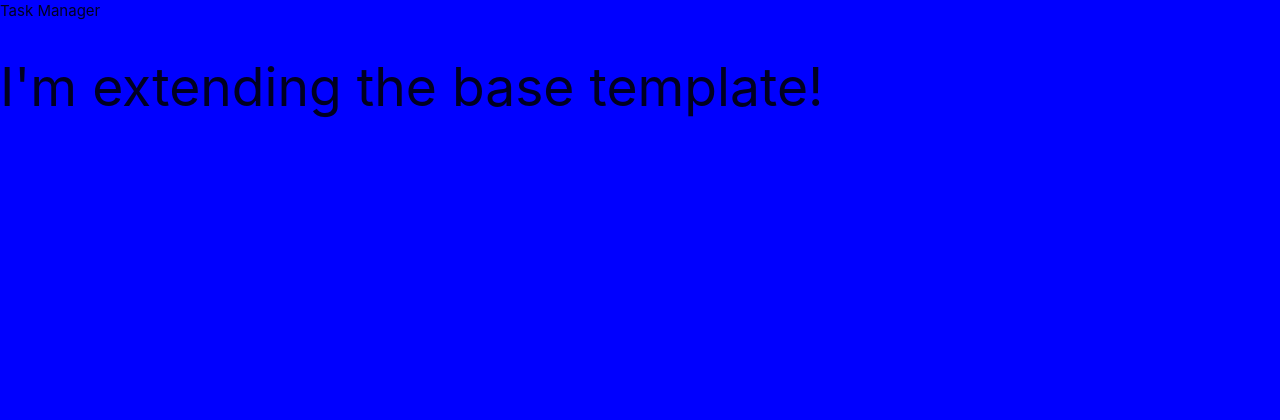
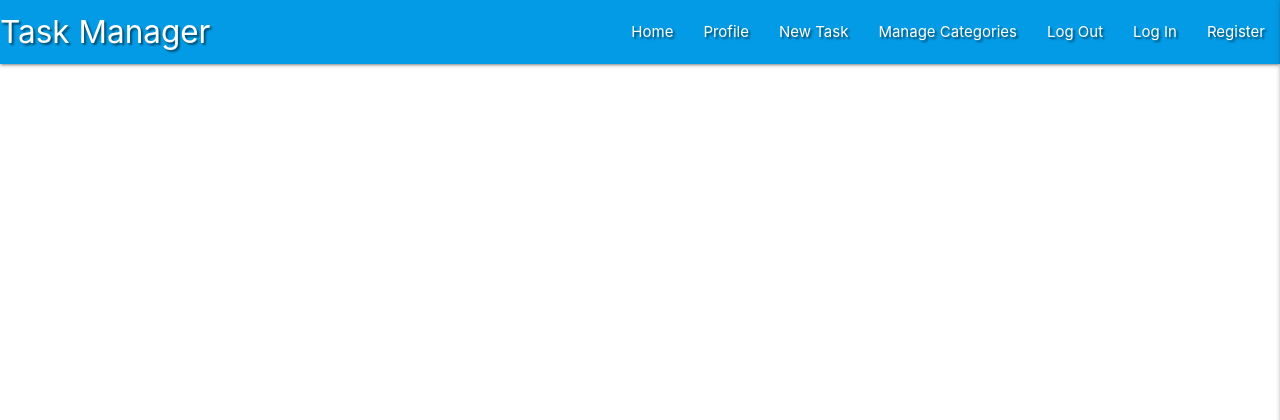
Before and after one commit to Julia-IO/Data_Centric_Mini_Project, a Flask app: page / in a window 1280 px wide. Shown: the top 420 px of the page. Run offline with Flask 2, Linux system fonts and the light colour scheme; data that the repository does not hold is empty; some libraries are stand-ins or nearby versions.

Commit message:
Add Materialize NavBar and Sidenav

```diff
--- a/static/css/style.css
+++ b/static/css/style.css
@@ -1,3 +1,3 @@
-body {
-    background-color: blue;
+.text-shadow {
+    text-shadow: 2px 2px 2px rgba(0, 0, 0, 0.5);
 }
--- a/static/js/script.js
+++ b/static/js/script.js
@@ -0,0 +1,20 @@
+/*
+    jQuery for MaterializeCSS initialization
+*/
+
+ $(document).ready(function(){
+    $(".sidenav").sidenav({edge: "right"});
+  });
+
+
+
+
+
+/*
+    vanilla JavaScript for MaterializeCSS initialization
+*/
+
+// document.addEventListener('DOMContentLoaded', function () {
+//     let sidenavs = document.querySelectorAll(".sidenav");
+//     let sidenavsInstance = M.Sidenav.init(sidenavs, {edge: "right"});
+// });
--- a/templates/base.html
+++ b/templates/base.html
@@ -4,17 +4,50 @@
     <meta charset="UTF-8">
     <meta name="viewport" content="width=device-width, initial-scale=1.0">
     <link rel="stylesheet" href="https://cdnjs.cloudflare.com/ajax/libs/font-awesome/5.15.1/css/all.min.css"
-        integrity="sha512-+4zCK9k+qNFUR5X+cKL9EIR+ZOhtIloNl9GIKS57V1MyNsYpYcUrUeQc9vNfzsWfV28IaLL3i96P9sdNyeRssA==" crossorigin="anonymous" />
-    <link rel="stylesheet" href="https://cdnjs.cloudflare.com/ajax/libs/materialize/1.0.0/css/materialize.min.css">
-    <link rel="stylesheet" href="{{ url_for('static', filename='css/style.css') }}" type="text/css"
+        integrity="sha512-+4zCK9k+qNFUR5X+cKL9EIR+ZOhtIloNl9GIKS57V1MyNsYpYcUrUeQc9vNfzsWfV28IaLL3i96P9sdNyeRssA==" crossorigin="anonymous" type="text/css">
+    <link rel="stylesheet" href="https://cdnjs.cloudflare.com/ajax/libs/materialize/1.0.0/css/materialize.min.css" type="text/css">
+    <link rel="stylesheet" href="{{ url_for('static', filename='css/style.css') }}" type="text/css">
+    {% block styles %}
+    {% endblock %}
     <title>Task Manager</title>
 </head>
 <body>
 
+    <header>
+        <!-- top navbar -->
+		    <nav class="nav-extended text-shadow light-blue darken-1">
+			    <div class="nav-wrapper">
+				    <a href="{{ url_for('get_tasks') }}" class="brand-logo">Task Manager</a>
+				    <a href="#" data-target="mobile-demo" class="sidenav-trigger right"><i class="fas fa-bars"></i></a>
+				    <ul class="right hide-on-med-and-down">
+					    <li><a href="{{ url_for('get_tasks') }}">Home</a></li>
+					    <li><a href="#">Profile</a></li>
+					    <li><a href="#">New Task</a></li>
+					    <li><a href="#">Manage Categories</a></li>
+					    <li><a href="#">Log Out</a></li>
+					    <li><a href="#">Log In</a></li>
+					    <li><a href="#">Register</a></li>
+				    </ul>
+			    </div>
+		    </nav>
+
+        <!-- mobile sidenav -->
+		<ul class="sidenav" id="mobile-demo">
+            <li><h4 class="center-align light-blue-text text-darken 4">Task Manager</h4></li>
+            <li><a href="{{ url_for('get_tasks') }}">Home</a></li>
+            <li><a href="#">Profile</a></li>
+            <li><a href="#">New Task</a></li>
+            <li><a href="#">Manage Categories</a></li>
+            <li><a href="#">Log Out</a></li>
+            <li><a href="#">Log In</a></li>
+            <li><a href="#">Register</a></li>
+		</ul>
+	</header>
+
     {% block content %}
     {% endblock %}
 
-    <script src="http://code.jquery.com/jquery-3.5.1.min.js" integrity="sha256-9/aliU8dGd2tb6OSsuzixeV4y/faTqgFtohetphbbj0=" crossorigin="anonymous"></script>
+    <script src="https://code.jquery.com/jquery-3.5.1.min.js" integrity="sha256-9/aliU8dGd2tb6OSsuzixeV4y/faTqgFtohetphbbj0=" crossorigin="anonymous"></script>
     <script src="https://cdnjs.cloudflare.com/ajax/libs/materialize/1.0.0/js/materialize.min.js"></script>
     <script src="{{ url_for('static', filename='js/script.js') }}"></script>
     {% block scripts %}
--- a/templates/tasks.html
+++ b/templates/tasks.html
@@ -1,7 +1,5 @@
 {% extends "base.html" %}
 {% block content %}
-
-    <h2>I'm extending the base template!</h2>
 
     {% for task in tasks %}
         {{ task.task_name }}<br>
```
